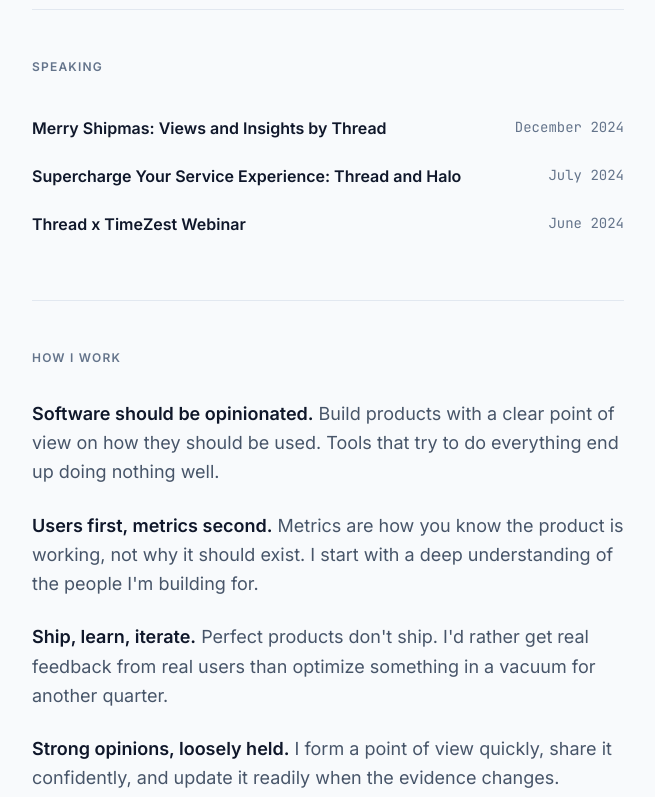
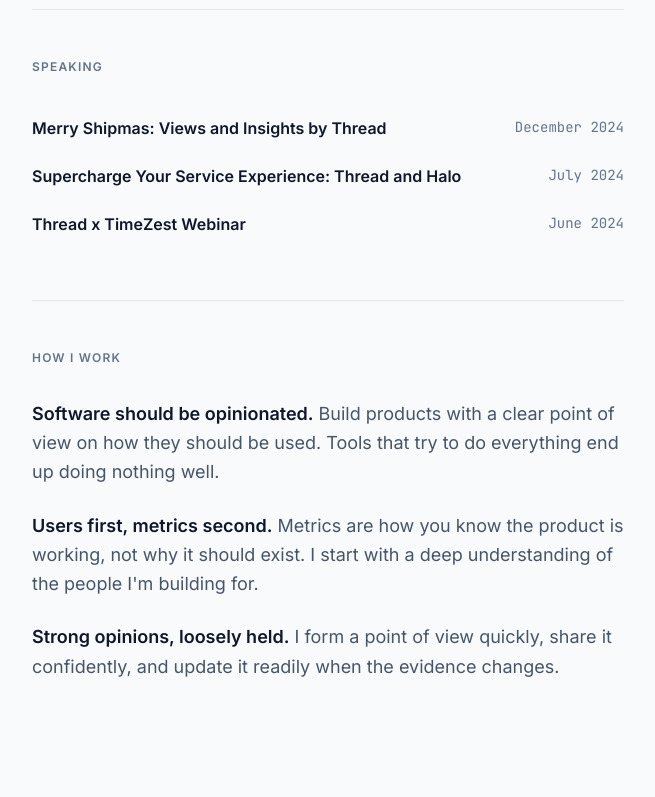
Before and after one commit to marcanthonyrosa/marcanthonyrosadotcom, a Next.js app: page /about in a window 1280 px wide. Shown: the part 2000-2797 px from the top of the page, without its empty margins (312-967 px from the left). Built offline with nearby package versions, Linux system fonts and the light colour scheme.

Commit message:
Remove 'Ship, learn, iterate.' bullet from About page

```diff
--- a/app/(site)/about/page.tsx
+++ b/app/(site)/about/page.tsx
@@ -129,10 +129,6 @@ const VALUES = [
   {
     title: "Users first, metrics second.",
     body: "Metrics are how you know the product is working, not why it should exist. I start with a deep understanding of the people I'm building for.",
-  },
-  {
-    title: "Ship, learn, iterate.",
-    body: "Perfect products don't ship. I'd rather get real feedback from real users than optimize something in a vacuum for another quarter.",
   },
   {
     title: "Strong opinions, loosely held.",
```
